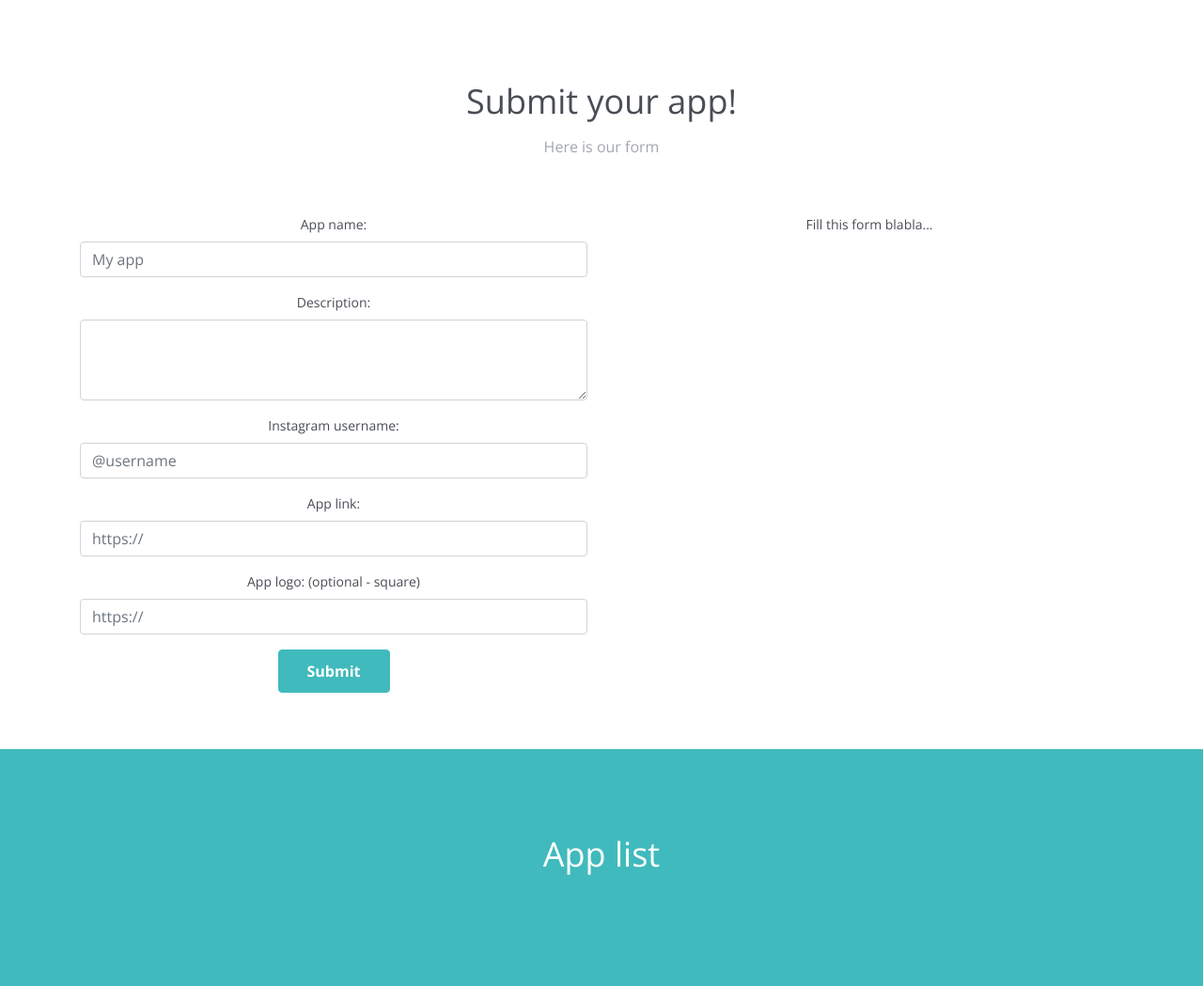
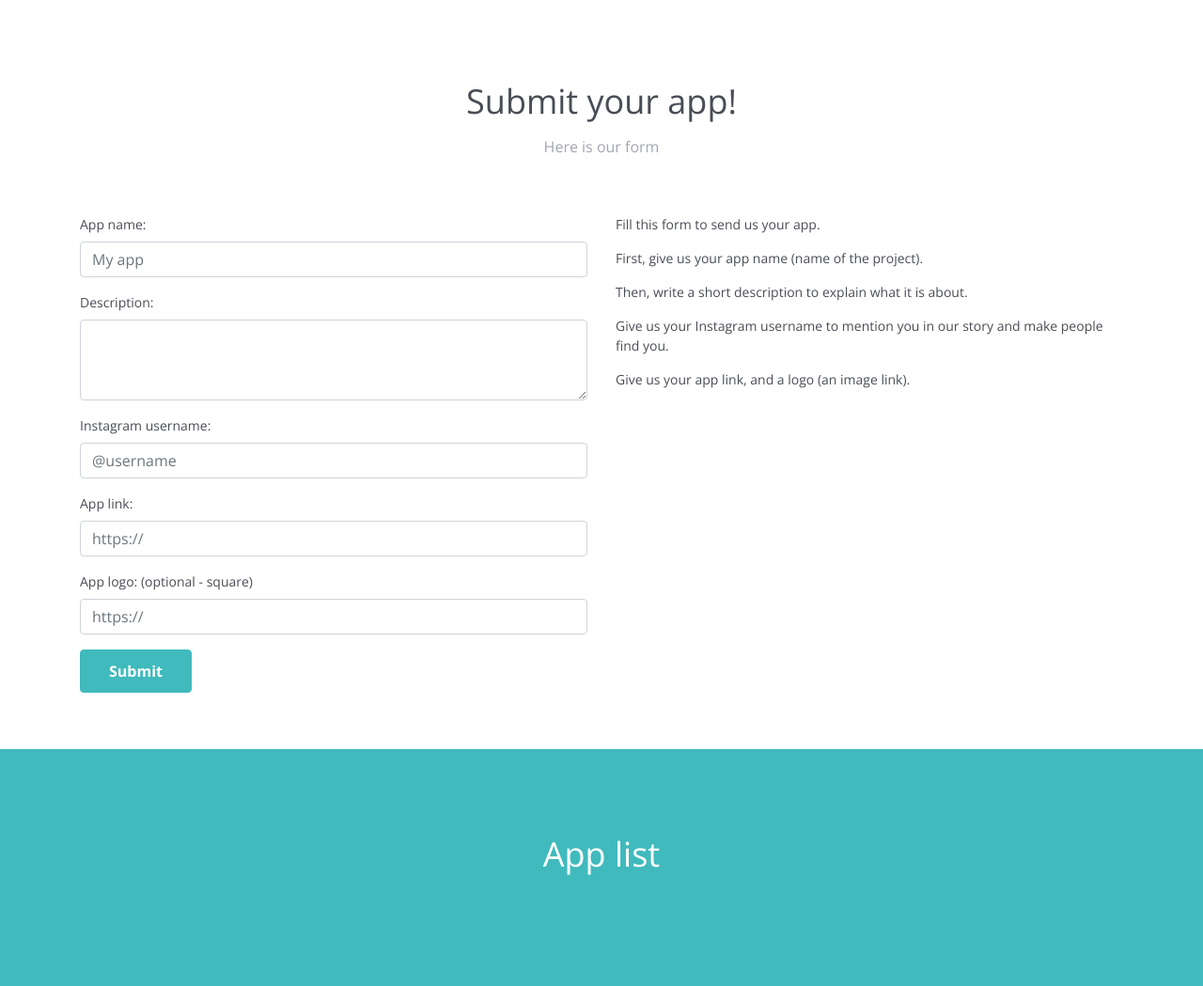
Before and after one commit to NathanFallet/AppMonday-Web, a PHP site: page / in a window 1280 px wide. Shown: the part 564-1613 px from the top of the page at 94% size. Run offline with PHP 8.4, Linux system fonts and the light colour scheme; some libraries are stand-ins or nearby versions.

Commit message:
Make a better website!

```diff
--- a/www/assets/js/main.js
+++ b/www/assets/js/main.js
@@ -41,7 +41,7 @@ document.getElementById('form').onsubmit = function(){
       logo: logo,
       description: description
     }
-    ajaxPost('https://apps.nathanfallet.me/appmonday/index.php', data, function response(response) {
+    ajaxPost('https://api.appmonday.xyz/index.php', data, function response(response) {
       var data = JSON.parse(response);
       if(data.success){
         success();
@@ -69,7 +69,7 @@ function loadApps() {
     start: window.loaded_apps,
     limit: 10
   }
-  ajaxPost('https://apps.nathanfallet.me/appmonday/index.php', data, function response(response) {
+  ajaxPost('https://api.appmonday.xyz/index.php', data, function response(response) {
     var data = JSON.parse(response);
     if(data.success){
       delete data['success'];
@@ -104,7 +104,7 @@ function  createAppElement(app) {
   mediap.innerHTML = 'Submitted by <a href="https://instagram.com/'+app.user+'">'+app.user+'</a>';
   var mediaimg = document.createElement('img');
   mediaimg.classList.add('media-object');
-  mediaimg.src = app.logo !== '' ? app.logo : 'https://appmonday.nathanfallet.me/images/AppMondayRadius.png';
+  mediaimg.src = app.logo !== '' ? app.logo : 'https://www.appmonday.xyz/assets/images/AppMondayRadius.png';
   mediaimg.style.width = '50px';
   mediaimg.style.height = '50px';
   medialeft.appendChild(mediaimg);
@@ -124,35 +124,24 @@ function clear() {
 
 function success() {
   clear();
-  var contentbox = document.getElementById('content');
+  var contentbox = document.getElementById('error-space');
   var success = document.createElement('div');
-  success.classList.add('success');
   success.classList.add('status');
-  success.classList.add('animatedbox');
+  success.classList.add('alert');
+  success.classList.add('alert-success');
   success.innerHTML = 'Your app has been submitted! Follow us on Instragram to see it in our story.';
   contentbox.prepend(success);
 }
 
 function error(message) {
   clear();
-  var contentbox = document.getElementById('content');
+  var contentbox = document.getElementById('error-space');
   var error = document.createElement('div');
-  error.classList.add('error');
   error.classList.add('status');
-  error.classList.add('animatedbox');
+  error.classList.add('alert');
+  error.classList.add('alert-danger');
   error.innerHTML = 'An error occurred: '+message;
   contentbox.prepend(error);
-}
-
-function show(id) {
-  document.getElementById('box-first').style = 'display: none;';
-  document.getElementById('box-second').style = 'display: none;';
-  document.getElementById('box-third').style = 'display: none;';
-  document.getElementById('box-'+id).style = '';
-  document.getElementById('menu-first').classList.remove('active');
-  document.getElementById('menu-second').classList.remove('active');
-  document.getElementById('menu-third').classList.remove('active');
-  document.getElementById('menu-'+id).classList.add('active');
 }
 
 // Template script
--- a/www/index.php
+++ b/www/index.php
@@ -74,13 +74,13 @@
     </div><!--//hero-->
 
     <div id="submit" class="about-section">
-        <div class="container text-center">
-            <h2 class="section-title">Submit your app!</h2>
-            <p class="intro">Here is our form</p>
+        <div class="container">
+            <h2 class="section-title text-center">Submit your app!</h2>
+            <p class="intro text-center">Here is our form</p>
 
             <div class="items-wrapper row">
-
                 <form id="form" class="col-md-6">
+                    <div id="error-space"></div>
                     <div class="form-group">
                       <label for="name">App name:</label>
                       <input type="text" class="form-control" id="name" placeholder="My app">
@@ -104,7 +104,11 @@
                     <input type="submit" class="btn btn-primary btn-cta" value="Submit">
                 </form>
                 <div class="col-md-6">
-                  <p>Fill this form blabla...</p>
+                  <p>Fill this form to send us your app.</p>
+                  <p>First, give us your app name (name of the project).</p>
+                  <p>Then, write a short description to explain what it is about.</p>
+                  <p>Give us your Instagram username to mention you in our story and make people find you.</p>
+                  <p>Give us your app link, and a logo (an image link).</p>
                 </div>
             </div>
         </div><!--//container-->
```
